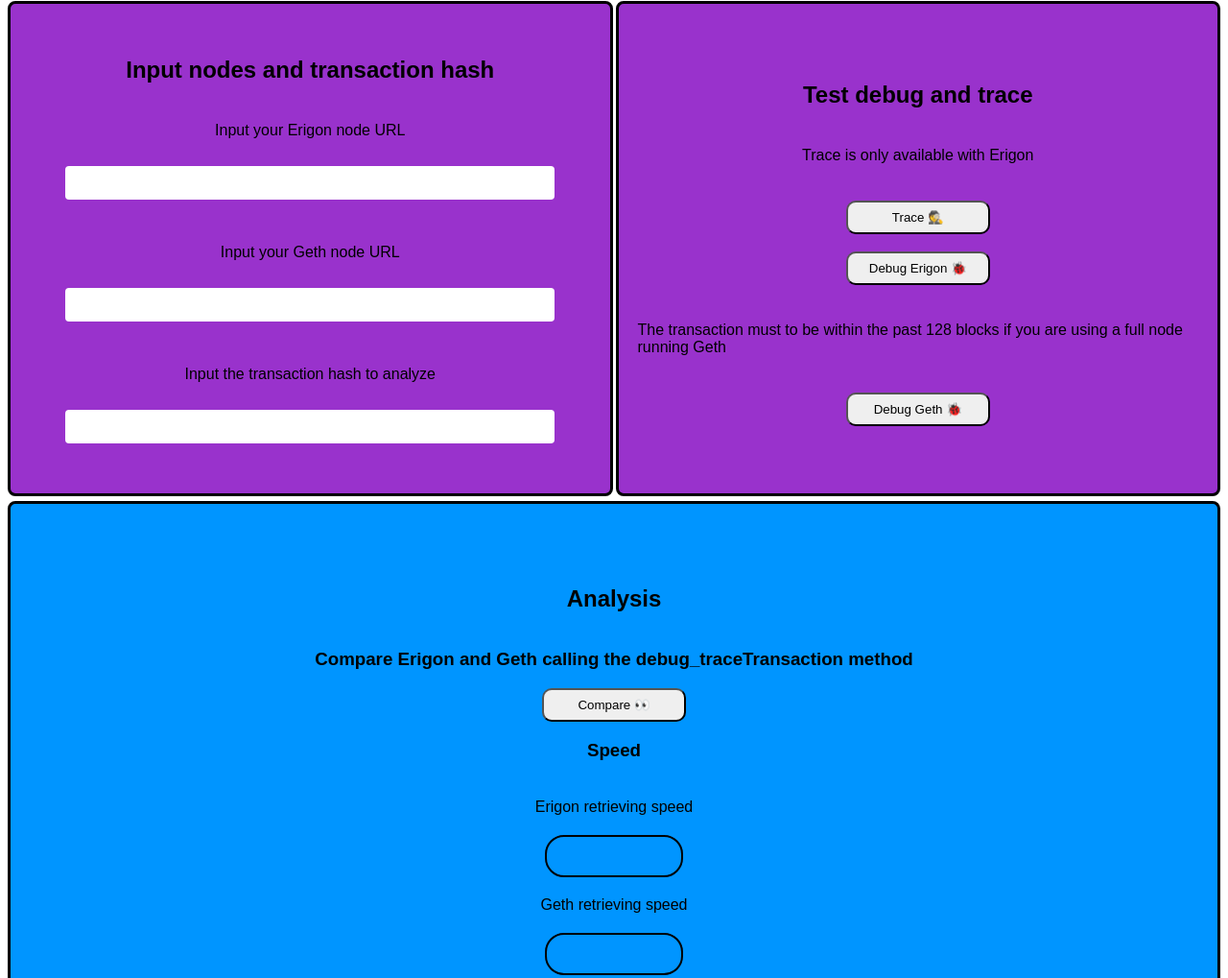
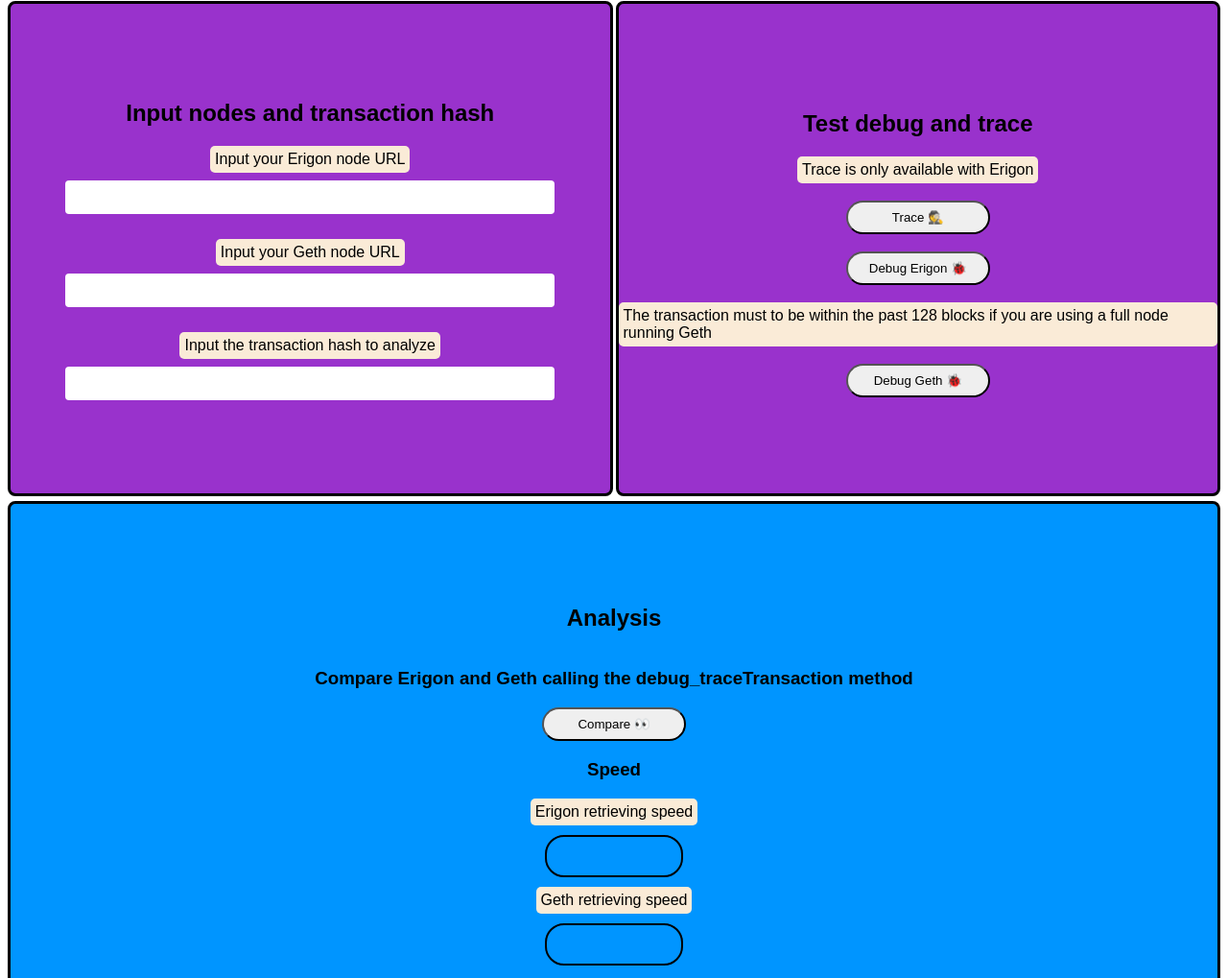
Before and after one commit to chainstacklabs/debug-trace-transactions-erigon, a plain HTML site: page index.html in a window 1280 px wide. Shown: the part 767-1786 px from the top of the page at 96% size. Drawn offline with Linux system fonts and the light colour scheme.

Commit message:
Update style.css

```diff
--- a/style.css
+++ b/style.css
@@ -107,18 +107,28 @@ li {
     margin-top: 4px;
 }
 
-.buttons {
-    display: inline;
+.speedRes {
+    padding: 20px;
+    margin: 10px;
+    background-color: transparent;
+}
+
+.infoTab {
+    background-color: transparent;
+    border-style: none;
 }
 
 button {
     width: 150px;
     padding: 8px;
-    border-radius: 10px;
+    border-radius: 20px;
+
 }
 
 label {
-    padding: 20px;
+    padding: 5px;
+    border-radius: 5px;
+    background-color: antiquewhite;
 }
 
 input {
```
